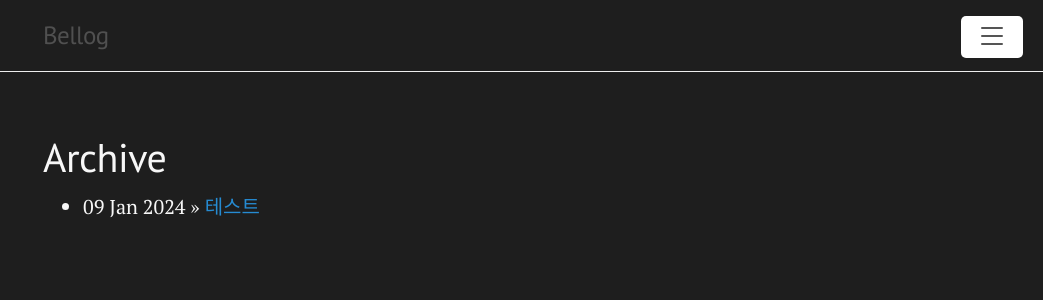
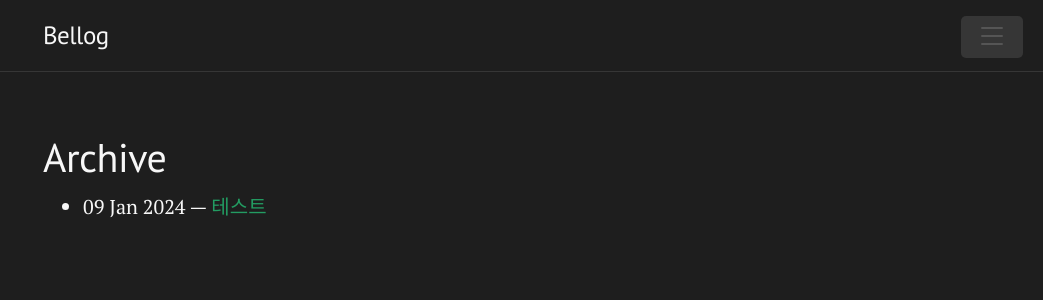
Before and after one commit to jm991014/jm991014.github.io, a Jekyll site: the page built from archive.md, in a window 1280 px wide. Shown: the top 300 px of the page, without its empty margins (237-1280 px from the left). Built offline with Jekyll 4.4.1, drawn with Linux system fonts in a browser that asks for light colours.

Commit message:
Chore: some blog theme change

```diff
--- a/archive.md
+++ b/archive.md
@@ -4,5 +4,5 @@ title: Archive
 ---
 
 {% for post in site.posts %}
-  * {{ post.date | date_to_string }} &raquo; [ {{ post.title }} ]({{ post.url }})
+  * {{ post.date | date_to_string }} &mdash; [ {{ post.title }} ]({{ post.url }})
 {% endfor %}
--- a/public/css/lanyon.css
+++ b/public/css/lanyon.css
@@ -97,15 +97,15 @@ h1, h2, h3, h4, h5, h6 {
   padding-top:    1rem;
   padding-bottom: 1rem;
   margin-bottom: 3rem;
-  border-bottom: 1px solid #eee;
+  border-bottom: 1px solid #363636;
 }
 .masthead-title {
   margin-top: 0;
   margin-bottom: 0;
-  color: #505050;
+  color: #f7f7f7;
 }
 .masthead-title a {
-  color: #505050;
+  color: #f7f7f7;
 }
 .masthead-title small {
   font-size: 75%;
@@ -164,7 +164,7 @@ h1, h2, h3, h4, h5, h6 {
 /* Sidebar content */
 .sidebar a {
   font-weight: normal;
-  color: #fff;
+  color: #f7f7f7;
 }
 .sidebar-item {
   padding: 1rem;
@@ -174,6 +174,7 @@ h1, h2, h3, h4, h5, h6 {
 }
 
 /* Sidebar nav */
+/* nav - border line below version */
 .sidebar-nav {
   border-bottom: 1px solid rgba(255,255,255,.1);
 }
@@ -218,7 +219,7 @@ a.sidebar-nav-item:focus {
   align-items: center;
   padding: .25rem .75rem;
   color: #505050;
-  background-color: #fff;
+  background-color: #363636;
   border-radius: .25rem;
   cursor: pointer;
 }
@@ -234,8 +235,8 @@ a.sidebar-nav-item:focus {
 .sidebar-toggle:active,
 #sidebar-checkbox:focus ~ .sidebar-toggle,
 #sidebar-checkbox:checked ~ .sidebar-toggle {
-  color: #f7f7f7;
-  background-color: #555;
+  color: rgba(255,255,255,.1);
+  background-color: rgba(255,255,255,.1);
 }
 
 .sidebar-toggle:active:before,
--- a/public/css/poole.css
+++ b/public/css/poole.css
@@ -35,7 +35,7 @@
  * Update the foundational and global aspects of the page.
  */
 
-* {
+ * {
   -webkit-box-sizing: border-box;
      -moz-box-sizing: border-box;
           box-sizing: border-box;
@@ -67,7 +67,7 @@ body {
 
 /* No `:visited` state is required by default (browsers will use `a`) */
 a {
-  color: #268bd2;
+  color: #239c62;
   text-decoration: none;
 }
 a strong {
```
